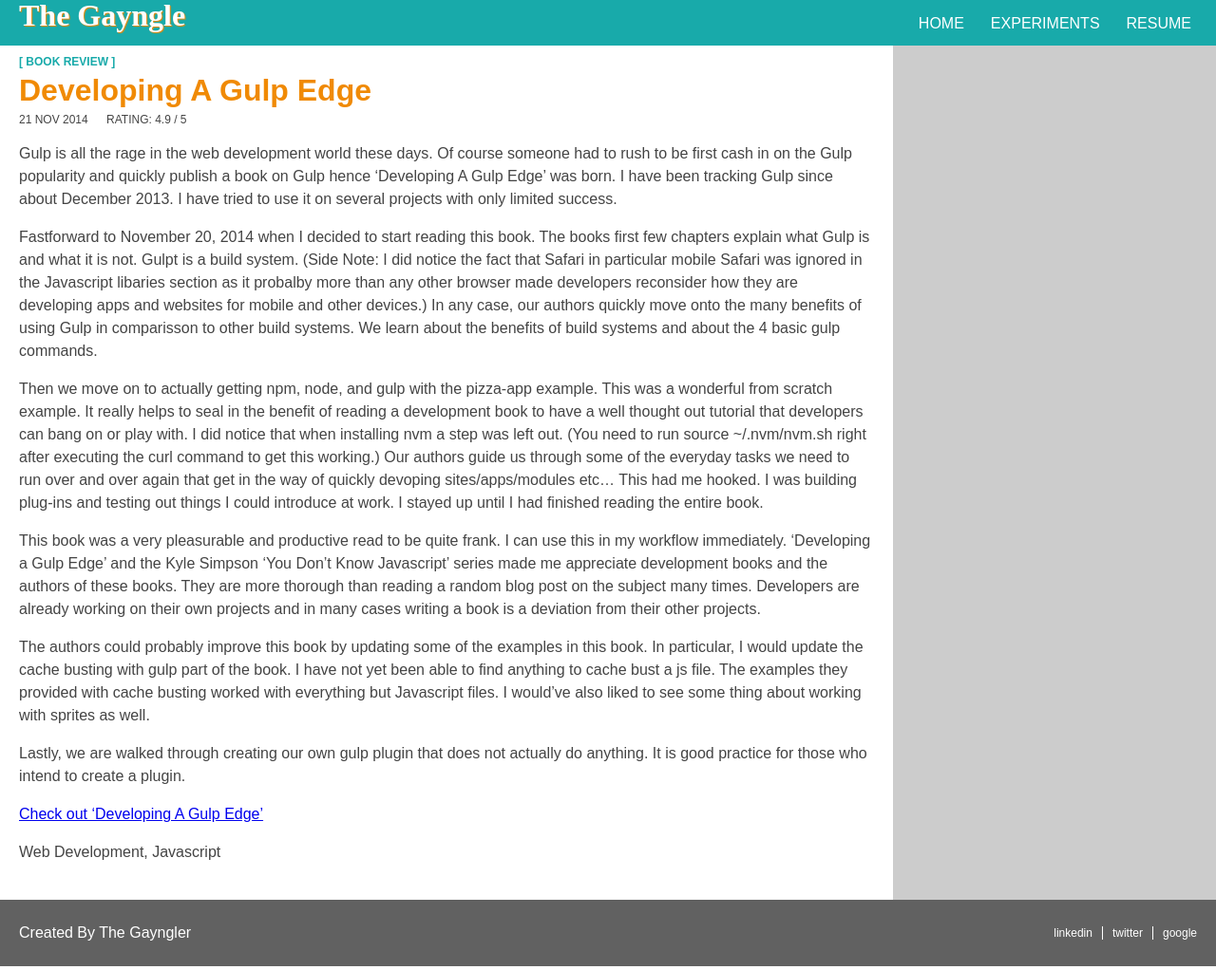
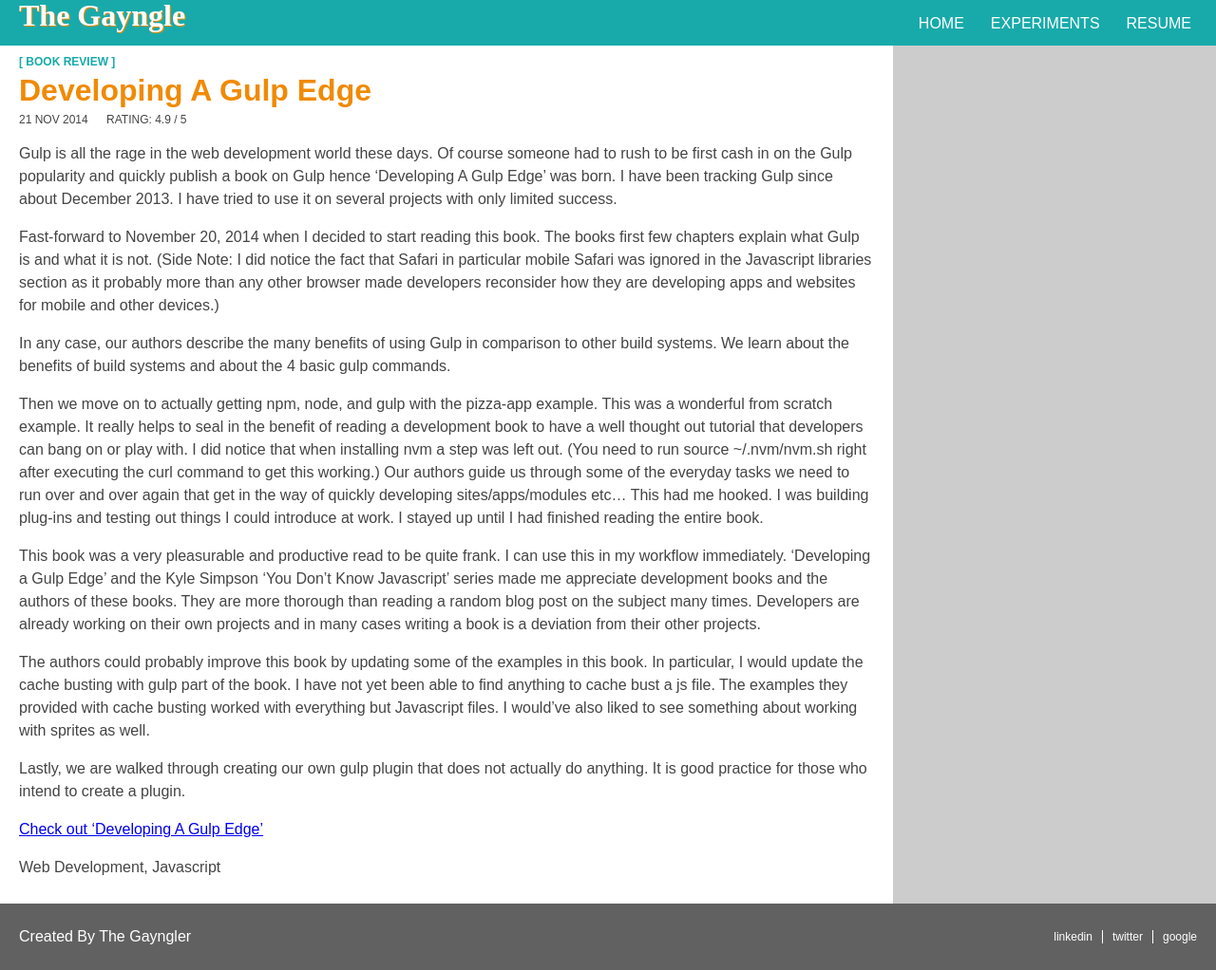
Before and after one commit to astericky/adonisthedemigod, a Jekyll site: the page built from _posts/2014-11-21-developing-a-gulp-edge.md, in a window 1280 px wide. Shown: the whole page at 95% size. Built offline with Jekyll 4.4.1, drawn with Linux system fonts in a browser that asks for light colours; nearby versions of some CDN libraries; some web fonts are replaced.

Commit message:
fixed errors in review

```diff
--- a/_posts/2014-11-21-developing-a-gulp-edge.md
+++ b/_posts/2014-11-21-developing-a-gulp-edge.md
@@ -12,13 +12,15 @@
 
 Gulp is all the rage in the web development world these days. Of course someone had to rush to be first cash in on the Gulp popularity and quickly publish a book on Gulp hence 'Developing A Gulp Edge' was born. I have been tracking Gulp since about December 2013. I have tried to use it on several projects with only limited success.
 
-Fastforward to November 20, 2014 when I decided to start reading this book. The books first few chapters explain what Gulp is and what it is not. Gulpt is a build system. (Side Note: I did notice the fact that Safari in particular mobile Safari was ignored in the Javascript libaries section as it probalby more than any other browser made developers reconsider how they are developing apps and websites for mobile and other devices.) In any case, our authors quickly move onto the many benefits of using Gulp in comparisson to other build systems. We learn about the benefits of build systems and about the 4 basic gulp commands.
+Fast-forward to November 20, 2014 when I decided to start reading this book. The books first few chapters explain what Gulp is and what it is not. (Side Note: I did notice the fact that Safari in particular mobile Safari was ignored in the Javascript libraries section as it probably more than any other browser made developers reconsider how they are developing apps and websites for mobile and other devices.)
 
-Then we move on to actually getting npm, node, and gulp with the pizza-app example. This was a wonderful from scratch example. It really helps to seal in the benefit of reading a development book to have a well thought out tutorial that developers can bang on or play with. I did notice that when installing nvm a step was left out. (You need to run source ~/.nvm/nvm.sh right after executing the curl command to get this working.) Our authors guide us through some of the everyday tasks we need to run over and over again that get in the way of quickly devoping sites/apps/modules etc... This had me hooked. I was building plug-ins and testing out things I could introduce at work. I stayed up until I had finished reading the entire book.
+In any case, our authors describe the many benefits of using Gulp in comparison to other build systems. We learn about the benefits of build systems and about the 4 basic gulp commands.
+
+Then we move on to actually getting npm, node, and gulp with the pizza-app example. This was a wonderful from scratch example. It really helps to seal in the benefit of reading a development book to have a well thought out tutorial that developers can bang on or play with. I did notice that when installing nvm a step was left out. (You need to run source ~/.nvm/nvm.sh right after executing the curl command to get this working.) Our authors guide us through some of the everyday tasks we need to run over and over again that get in the way of quickly developing sites/apps/modules etc... This had me hooked. I was building plug-ins and testing out things I could introduce at work. I stayed up until I had finished reading the entire book.
 
 This book was a very pleasurable and productive read to be quite frank. I can use this in my workflow immediately. 'Developing a Gulp Edge' and the Kyle Simpson 'You Don't Know Javascript' series made me appreciate development books and the authors of these books. They are more thorough than reading a random blog post on the subject many times. Developers are already working on their own projects and in many cases writing a book is a deviation from their other projects.
 
-The authors could probably improve this book by updating some of the examples in this book. In particular, I would update the cache busting with gulp part of the book. I have not yet been able to find anything to cache bust a js file. The examples they provided with cache busting worked with everything but Javascript files. I would've also liked to see some thing about working with sprites as well.
+The authors could probably improve this book by updating some of the examples in this book. In particular, I would update the cache busting with gulp part of the book. I have not yet been able to find anything to cache bust a js file. The examples they provided with cache busting worked with everything but Javascript files. I would've also liked to see something about working with sprites as well.
 
 Lastly, we are walked through creating our own gulp plugin that does not actually do anything. It is good practice for those who intend to create a plugin.
 
```
